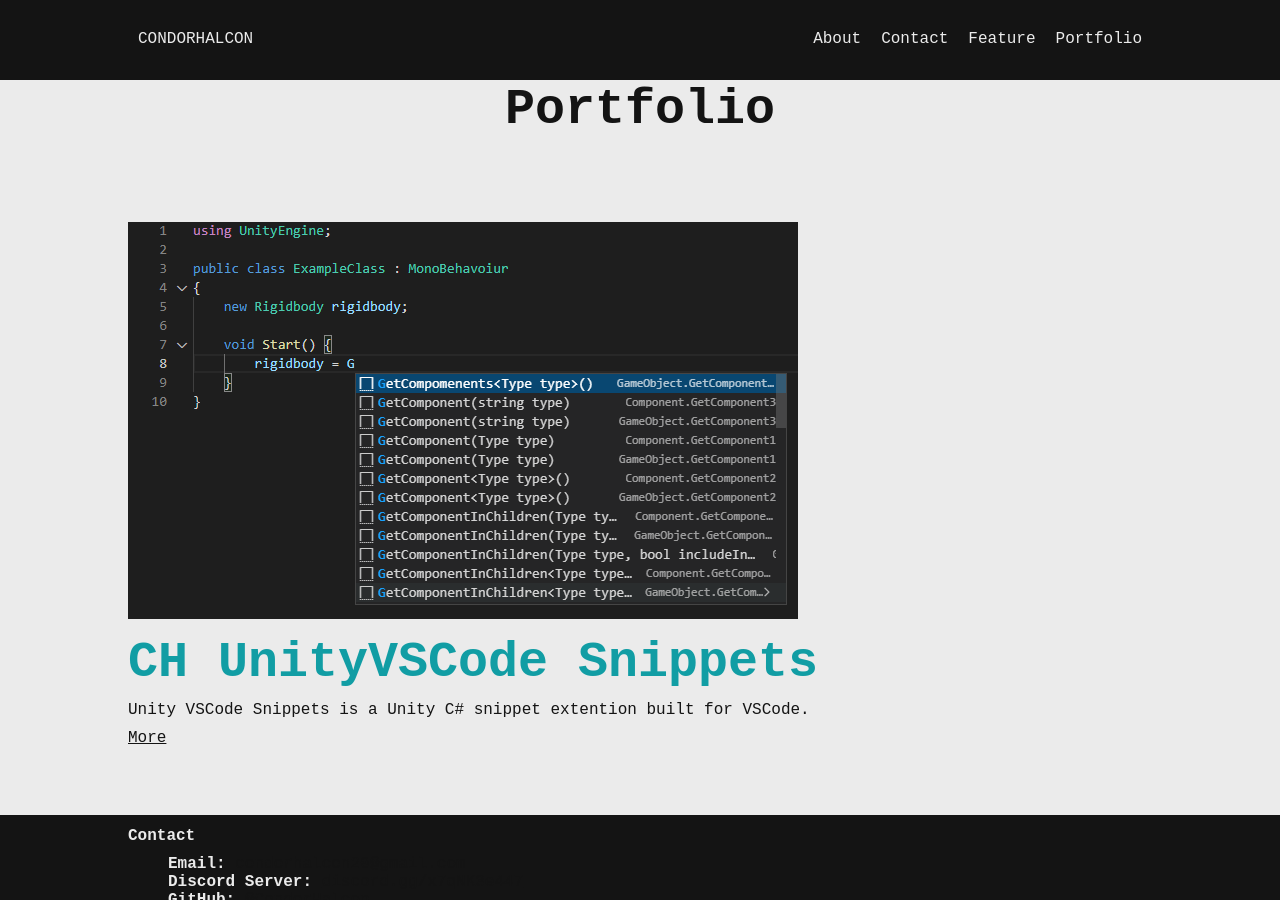
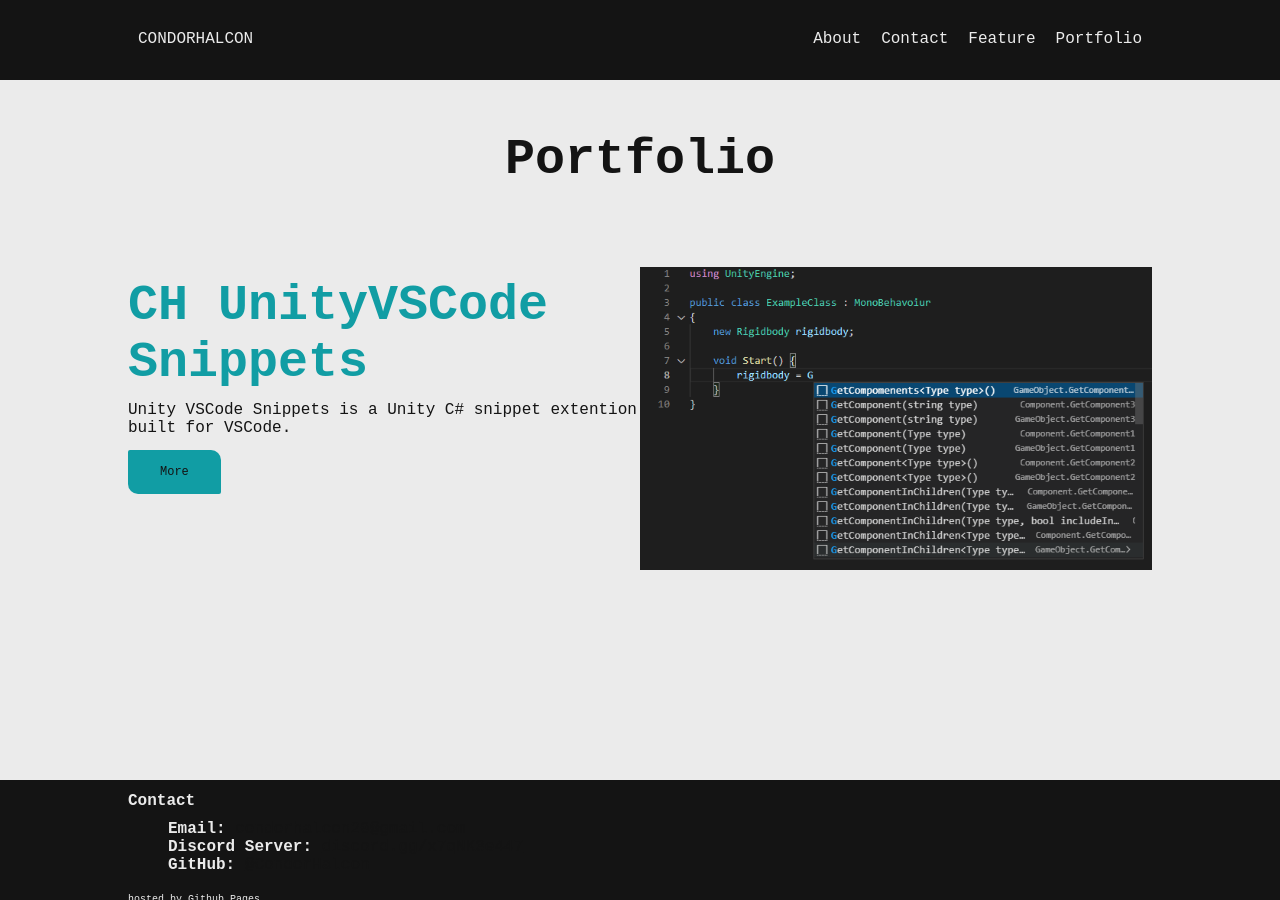
Before and after one commit to CondorHalcon/condorhalcon.github.io, a Jekyll site: the page built from portfolio.html, in a window 1280 px wide and 900 px high. Built offline with Jekyll 4.4.1, drawn with Linux system fonts in a browser that asks for light colours.

Commit message:
Project Listings

```diff
--- a/assets/css/style.css
+++ b/assets/css/style.css
@@ -32,6 +32,7 @@
     text-align: center;
     display: inline-block;
     font-size: 12px;
+    text-decoration: none;
 }
 button:hover, .button:hover {
     background-color: var(--color-10-hover);
@@ -56,7 +57,7 @@
     font-size: 50px;
     text-align: center;
     width: 100%;
-    margin-top: 0;
+    margin-top: 50px;
 }
 h2 {
     color: var(--color-10);
@@ -93,8 +94,8 @@
     padding: 0 10%;
 }
 section {
-    min-height: 500px;
-    padding: 50px 10%;
+    min-height: 50vh;
+    padding: 5vh 10%;
 }
 footer {
     background-color: var(--color-30);
@@ -171,9 +172,14 @@
     flex-direction: column;
     align-items: center;
 }
-/* Feature */
-section.feature {
-    background-color: var(--color-60-shaded);
+/* Feature / Project Listing */
+section.feature, section.project-listing-darkened { background-color: var(--color-60-shaded); }
+section.project-listing {
+    display: flex;
+}
+section.project-listing > img {
+    margin-bottom: auto;
+    width: 50%;
 }
 /* Contact */
 section.contact > div {
--- a/home.html
+++ b/home.html
@@ -34,7 +34,7 @@
 <a id="featured"></a>
 {% for post in site.posts offset:1 limit:1 %}
 <!-- Project Entry -->
-<section class="feature">
+<section class="feature project-listing">
     <div>
         <h2><span>Featured </span>{{ post.title }}</h2>
         <p>{{ post.excerpt }}</p>
--- a/portfolio.html
+++ b/portfolio.html
@@ -4,16 +4,21 @@
 ---
 
 <h1>Portfolio</h1>
+
 {% for post in site.posts %}
-
-<section>
+{% assign num = forloop.index | modulo : 2 %}
+{% if num == 0 %}
+<section class="project-listing project-listing-darkened">
+{% else %}
+<section class="project-listing">
+{% endif %}
     <!-- Project Entry -->
-    <img src="{{ post.project.screenshots[0] }}" alt="project image">
     <div >
         <h2>{{ post.title }}</h2>
         <p>{{ post.excerpt }}</p>
-        <a href="{{ post.url }}">More</a>
+        <a class="button" href="{{ post.url }}">More</a>
     </div>
+    <img src="{{ post.project.screenshots[0] }}" alt="project image">
 </section>
 <br>
 
```
Also changed, not shown: 1 other file.
